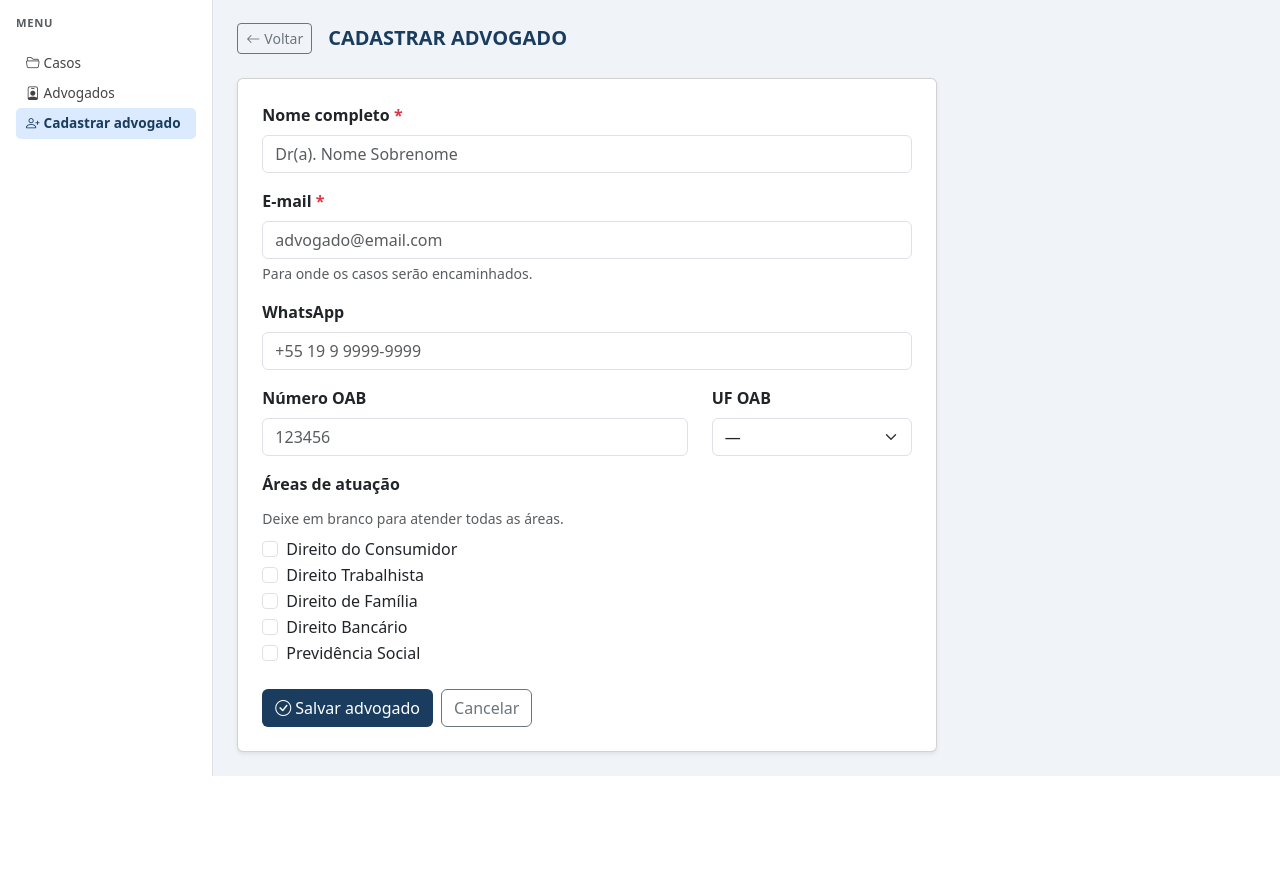
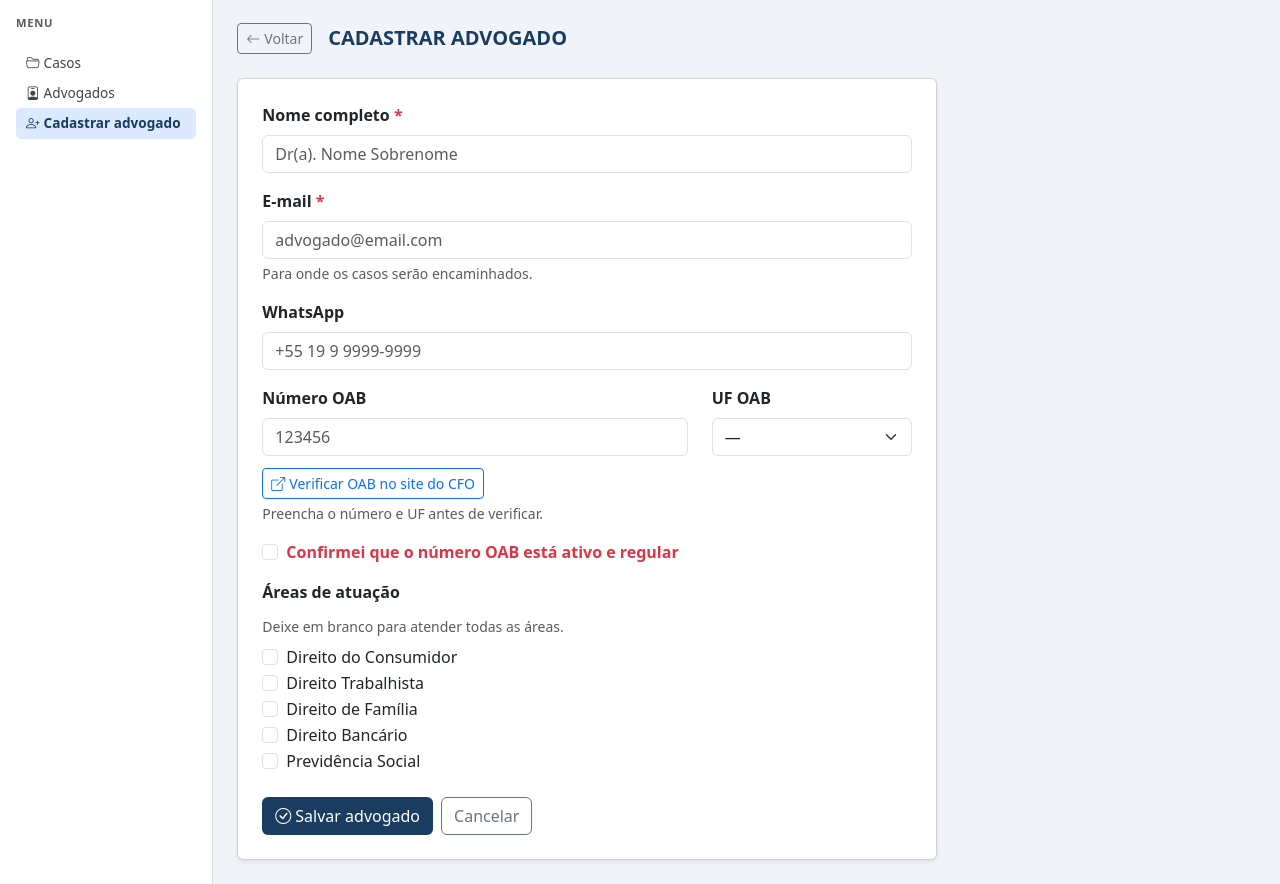
Before and after one commit to FabianaGitHub/agente-triagem-juridica, a Flask app: page /advogados/cadastrar in a window 1280 px wide. Shown: the part 50-934 px from the top of the page. Before the commit the page ends 826 px from the top, so only its background shows below. Run offline with Flask 3, Linux system fonts and the light colour scheme; the visitor is signed in with stand-in values (Sample User, id 1).

Commit message:
Adiciona verificacao OAB obrigatoria no formulario de cadastro
- Botao Verificar OAB abre CFO pre-preenchido em nova aba
- Checkbox obrigatorio: confirmacao de OAB ativa antes de salvar

Co-Authored-By: Claude Sonnet 4.6 <noreply@anthropic.com>

```diff
--- a/templates/advogados_cadastrar.html
+++ b/templates/advogados_cadastrar.html
@@ -51,19 +51,34 @@
             <input type="text" name="whatsapp" class="form-control" placeholder="+55 19 9 9999-9999">
           </div>
 
-          <div class="row mb-3">
+          <div class="row mb-1">
             <div class="col-8">
               <label class="form-label fw-semibold">Número OAB</label>
-              <input type="text" name="oab_numero" class="form-control" placeholder="123456">
+              <input type="text" name="oab_numero" id="oab_numero" class="form-control" placeholder="123456">
             </div>
             <div class="col-4">
               <label class="form-label fw-semibold">UF OAB</label>
-              <select name="oab_uf" class="form-select">
+              <select name="oab_uf" id="oab_uf" class="form-select">
                 <option value="">—</option>
                 {% for uf in uf_lista %}
                 <option value="{{ uf }}">{{ uf }}</option>
                 {% endfor %}
               </select>
+            </div>
+          </div>
+          <div class="mb-3">
+            <button type="button" class="btn btn-sm btn-outline-primary mt-2" onclick="verificarOAB()">
+              <i class="bi bi-box-arrow-up-right me-1"></i>Verificar OAB no site do CFO
+            </button>
+            <div class="form-text">Preencha o número e UF antes de verificar.</div>
+          </div>
+
+          <div class="mb-3">
+            <div class="form-check">
+              <input class="form-check-input" type="checkbox" id="oab_confirmado" name="oab_confirmado" required>
+              <label class="form-check-label fw-semibold text-danger" for="oab_confirmado">
+                Confirmei que o número OAB está ativo e regular
+              </label>
             </div>
           </div>
 
@@ -92,3 +107,18 @@
 
 </div>
 {% endblock %}
+
+{% block scripts %}
+<script>
+function verificarOAB() {
+  var num = document.getElementById('oab_numero').value.trim();
+  var uf  = document.getElementById('oab_uf').value.trim();
+  if (!num || !uf) {
+    alert('Preencha o número OAB e a UF antes de verificar.');
+    return;
+  }
+  var url = 'https://cfoab.org.br/advogados/busca?nome=&inscricao=' + encodeURIComponent(num) + '&uf=' + encodeURIComponent(uf);
+  window.open(url, '_blank');
+}
+</script>
+{% endblock %}
--- a/templates/base.html
+++ b/templates/base.html
@@ -47,5 +47,6 @@
   {% block conteudo %}{% endblock %}
 </div>
 <script src="https://cdn.jsdelivr.net/npm/bootstrap@5.3.0/dist/js/bootstrap.bundle.min.js"></script>
+{% block scripts %}{% endblock %}
 </body>
 </html>
```
